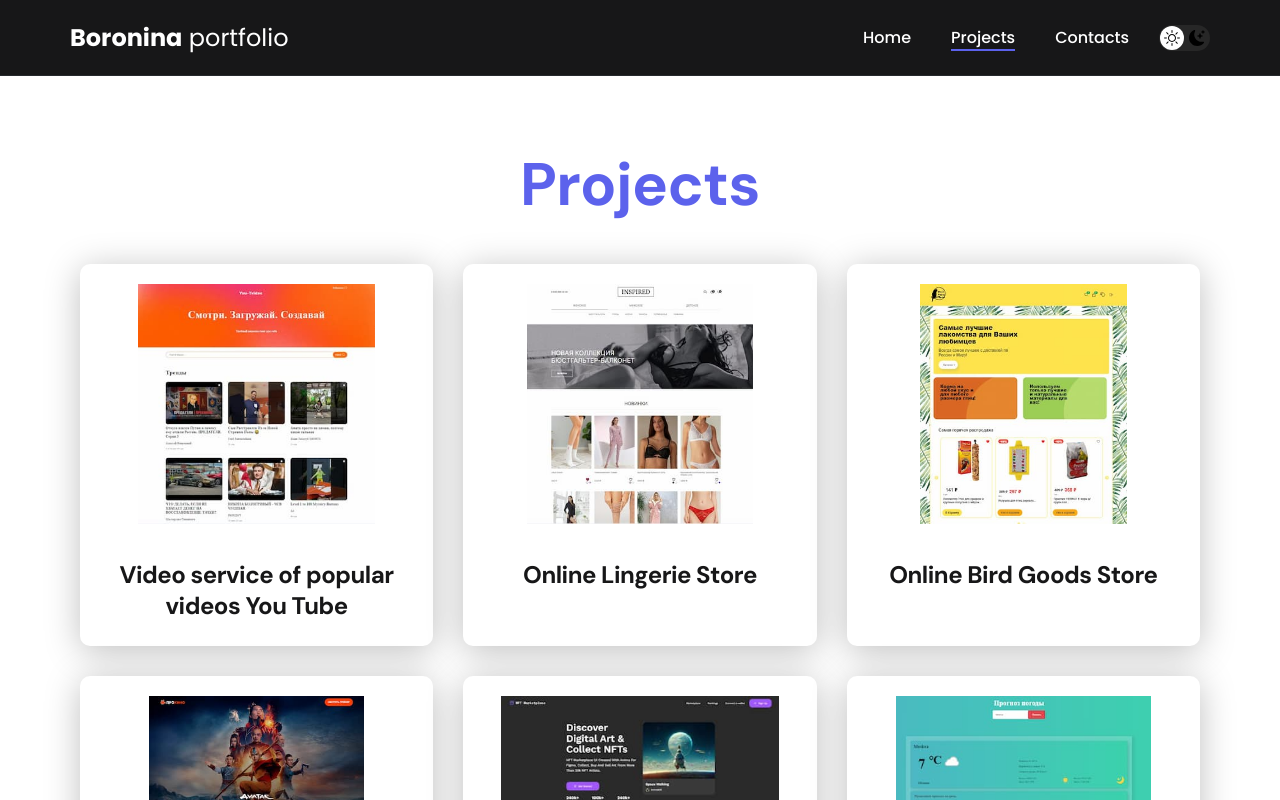
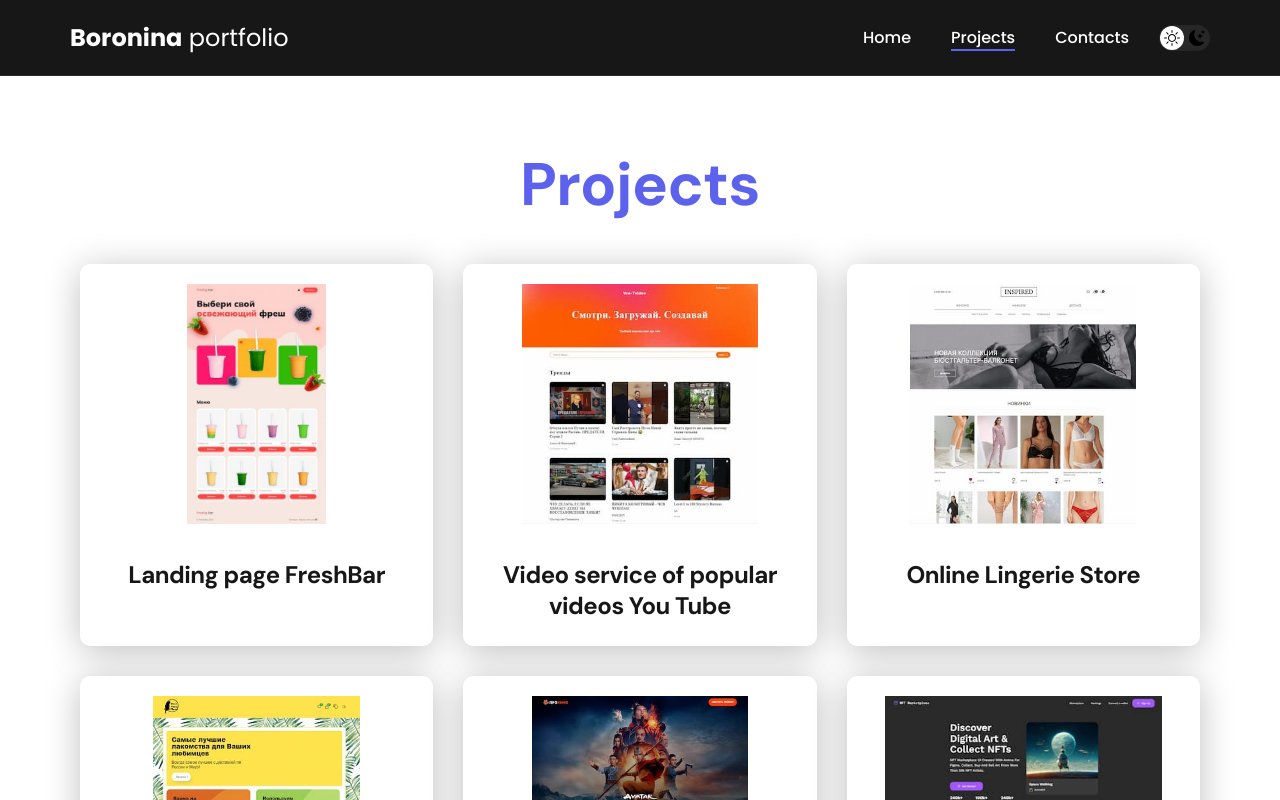
Before and after one commit to Kalliacto/site_portfolio, a React (Create React App) app: page /allProjects in a window 1280 px wide. Shown: the top 800 px of the page. Built offline with nearby package versions, Linux system fonts and the light colour scheme.

Commit message:
Добавлен новый прект

```diff
--- a/src/assets/data/projectsCard.json
+++ b/src/assets/data/projectsCard.json
@@ -1,4 +1,13 @@
 [
+    {
+        "id": "project01",
+        "title": "Landing page FreshBar",
+        "miniImg": "project_mini01",
+        "mainImg": "project01",
+        "gitHabLink": "https://github.com/Kalliacto/FreshBar-Vue-",
+        "skills": "Vue 3, Pinia, HTML, CSS (flex, grid)",
+        "implemented": "адаптивная верстка с возможностью просмотра списка карточек товаров, корзиной для покупок и формой отправки заказа"
+    },
     {
         "id": "project1",
         "title": "Video service of popular videos You Tube",
--- a/src/assets/images/projects/index.js
+++ b/src/assets/images/projects/index.js
@@ -1,3 +1,5 @@
+import project01 from './photo01.jpg';
+import project_mini01 from './photo01_mini.jpg';
 import project1 from './photo1.jpg';
 import project1_1 from './photo1_1.jpg';
 import project1_2 from './photo1_2.jpg';
@@ -42,6 +44,8 @@ import project7_5 from './photo7_5.jpg';
 import project_mini7 from './project_mini7.png';
 
 const projectsMiniImg = {
+    project01,
+    project_mini01,
     project1,
     project1_1,
     project1_2,
--- a/src/pages/projectPage/index.jsx
+++ b/src/pages/projectPage/index.jsx
@@ -28,10 +28,14 @@ const ProjectPage = ({}) => {
                             className='project-details__cover'
                         />
                     )}
-
                     <div className='project-details__desc'>
                         <p>Skills: {project.skills}</p>
                     </div>
+                    {!!project.implemented && (
+                        <div className='project-details__desc'>
+                            <p>Реализовано: {project.implemented}</p>
+                        </div>
+                    )}
                     <a href={project.gitHabLink} className='btn-outline' target='_blank' rel='noreferrer'>
                         <img src={gitHub} alt='gitHubImg' />
                         GitHub repo
```
Also changed, not shown: src/assets/images/projects/photo01.jpg (added), src/assets/images/projects/photo01_mini.jpg (added).
